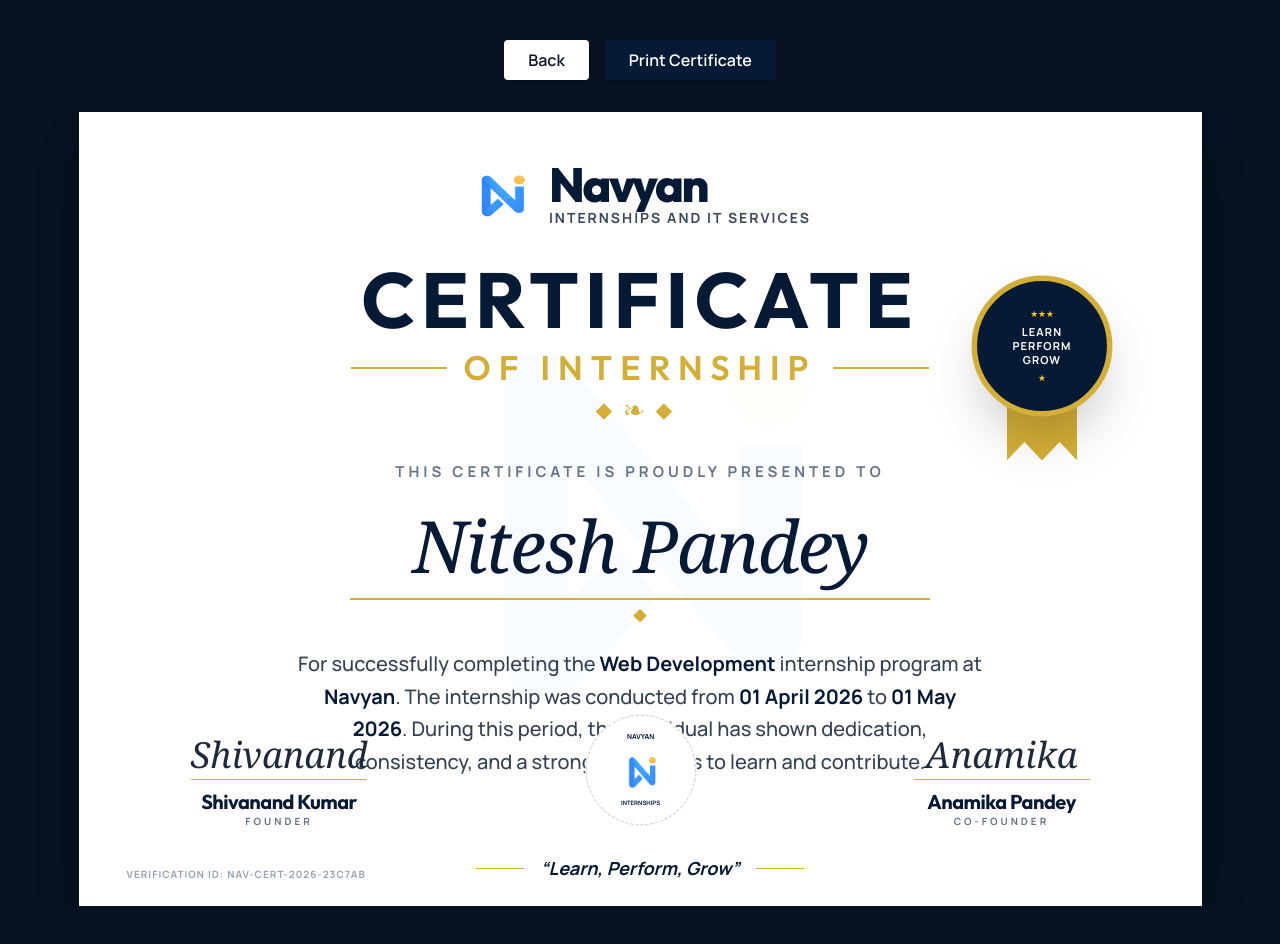
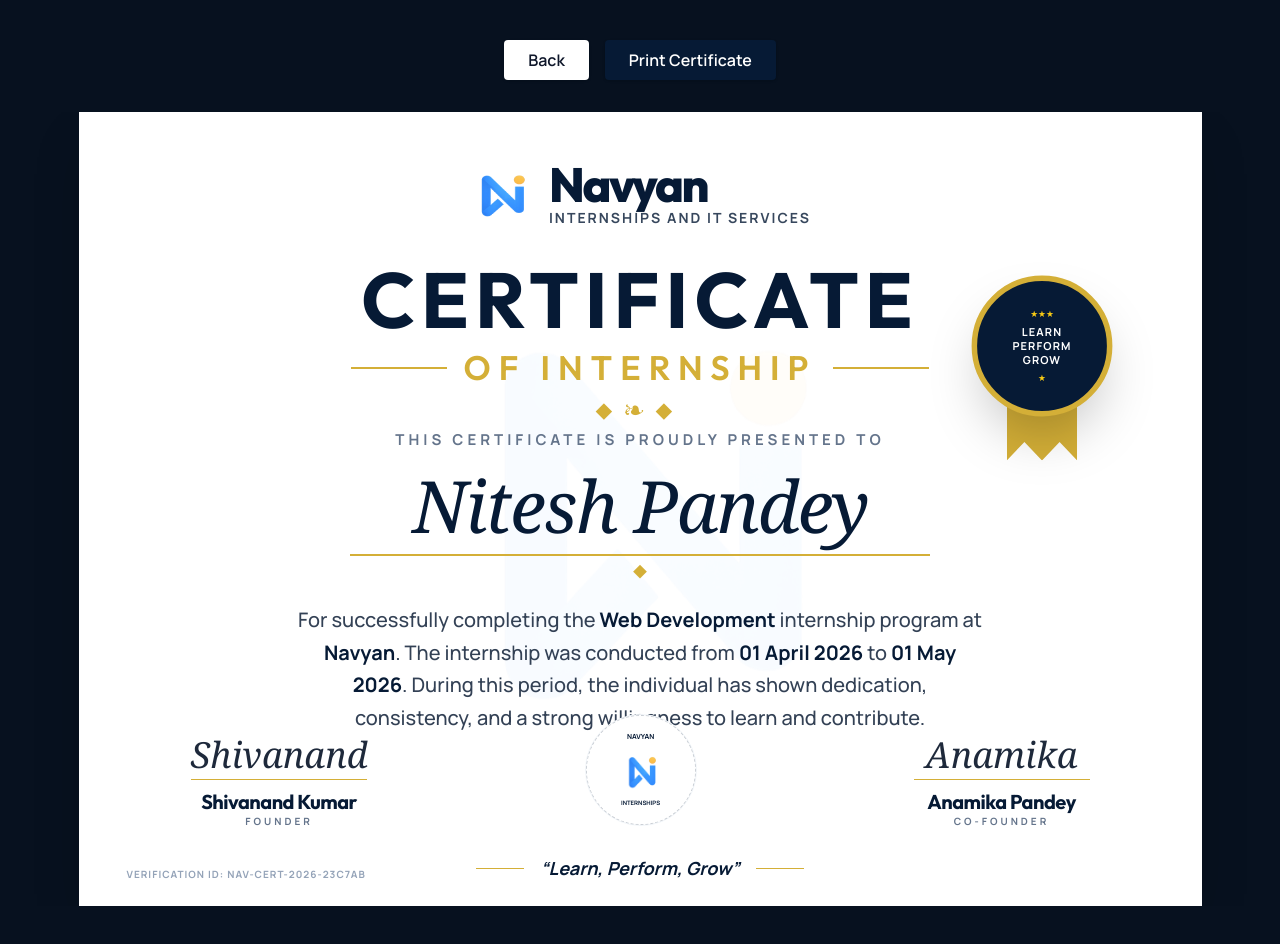
Before and after one commit to shivanand91/navyan, a React (Vite) app in the folder client/: page /documents/certificate/1 in a window 1280 px wide. Built offline with nearby package versions, Linux system fonts and the light colour scheme; no server answers.

Commit message:
offer letter and certificate designs

```diff
--- a/client/src/pages/documents/CertificatePreview.jsx
+++ b/client/src/pages/documents/CertificatePreview.jsx
@@ -65,10 +65,10 @@ export default function CertificatePreview() {
             </div>
 
             {/* Proudly Presented To */}
-            <div className="text-center mt-10">
+            <div className="text-center mt-2">
               <p className="text-[15px] tracking-[4px] text-slate-500 font-bold uppercase">This Certificate is Proudly Presented To</p>
-              <h3 className="mt-4 text-[72px] font-serif text-[#061a35] italic leading-tight">{certificate.studentName}</h3>
-              <div className="h-[2.5px] w-[580px] bg-[#d4af37] mx-auto mt-2" />
+              <h3 className="mt-2 text-[72px] font-serif text-[#061a35] italic leading-tight">{certificate.studentName}</h3>
+              <div className="h-[2.5px] w-[580px] bg-[#d4af37] mx-auto mt-1" />
               <div className="text-[#d4af37] mt-1 text-xl leading-none">⬥</div>
             </div>
 
```
